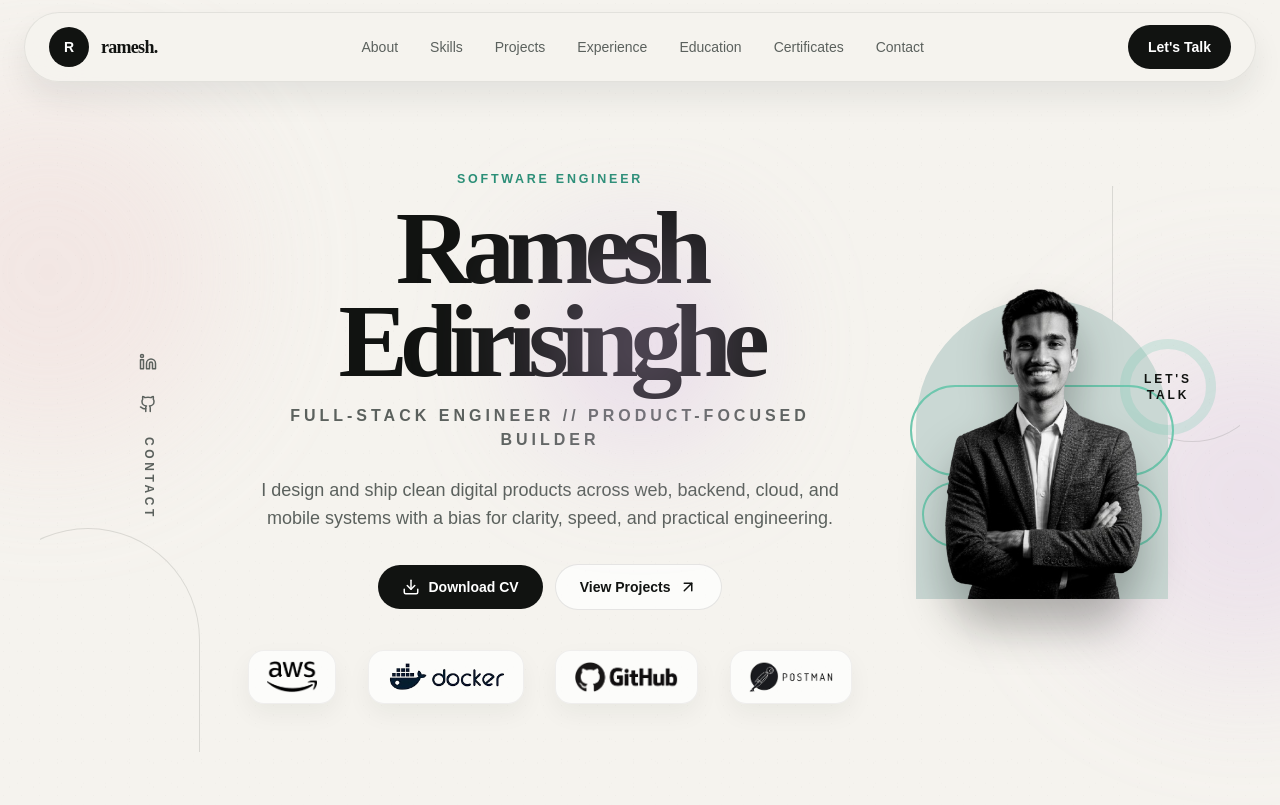
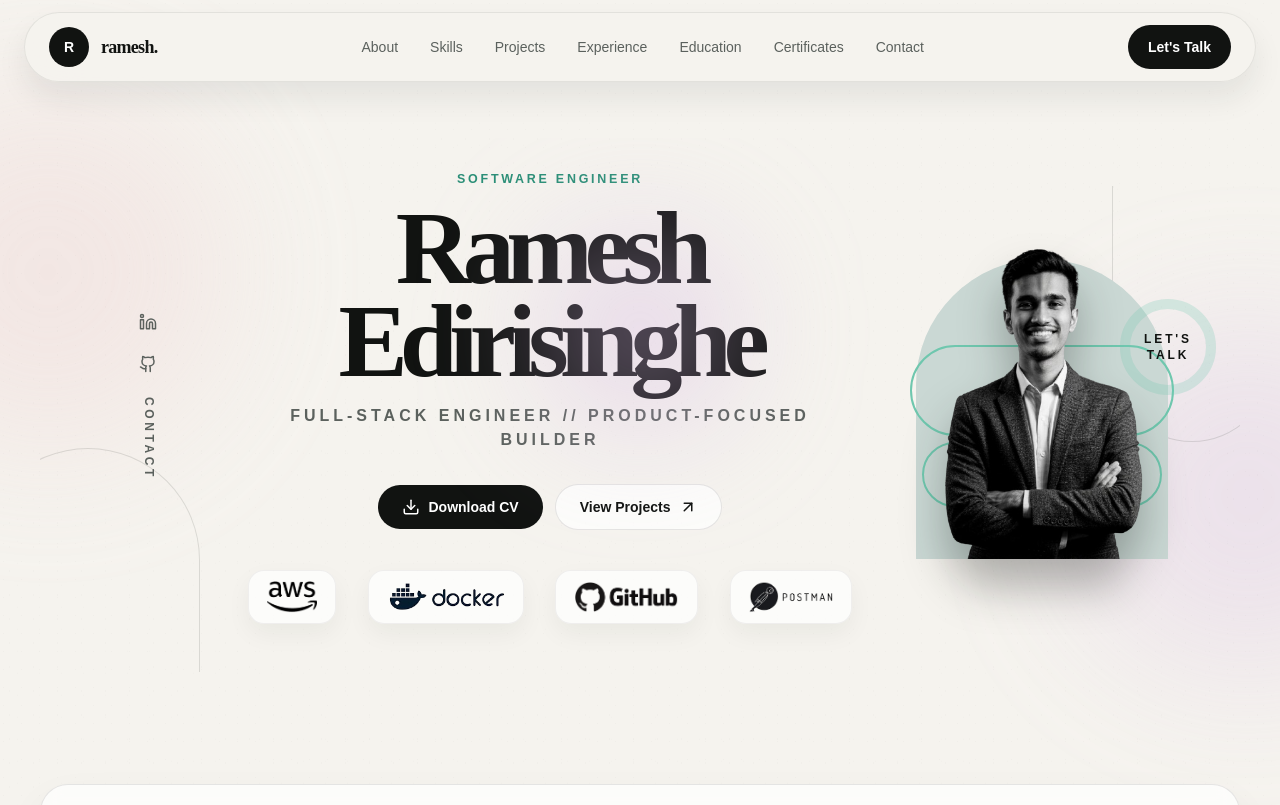
Before and after one commit to RameshEdirisinghe/portfolio-v2, a React (Vite) app: page / in a window 1280 px wide. Shown: the top 805 px of the page. Built offline with nearby package versions, Linux system fonts and the light colour scheme.

Commit message:
remove paragraph

```diff
--- a/src/components/About.tsx
+++ b/src/components/About.tsx
@@ -79,10 +79,6 @@ const About = () => {
               <p className="mt-4 text-sm font-bold uppercase tracking-[0.25em] text-[var(--muted)] sm:text-base">
                 Full-Stack Engineer // Product-Focused Builder
               </p>
-              <p className="mx-auto mt-6 max-w-2xl text-base leading-8 text-[var(--muted)] sm:text-lg">
-                I design and ship clean digital products across web, backend, cloud, and mobile
-                systems with a bias for clarity, speed, and practical engineering.
-              </p>
 
               <div className="mt-8 flex flex-col items-center justify-center gap-3 sm:flex-row">
                 <a
```
